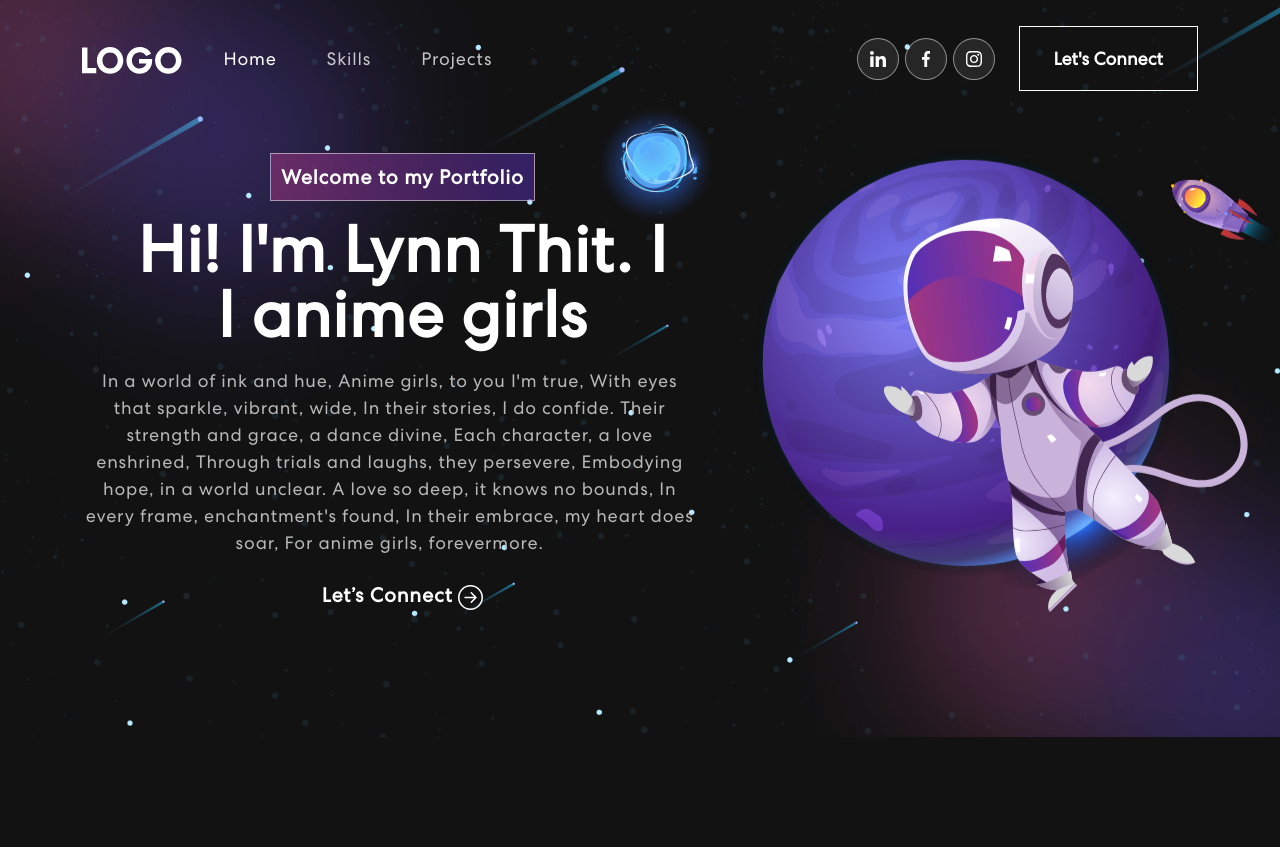
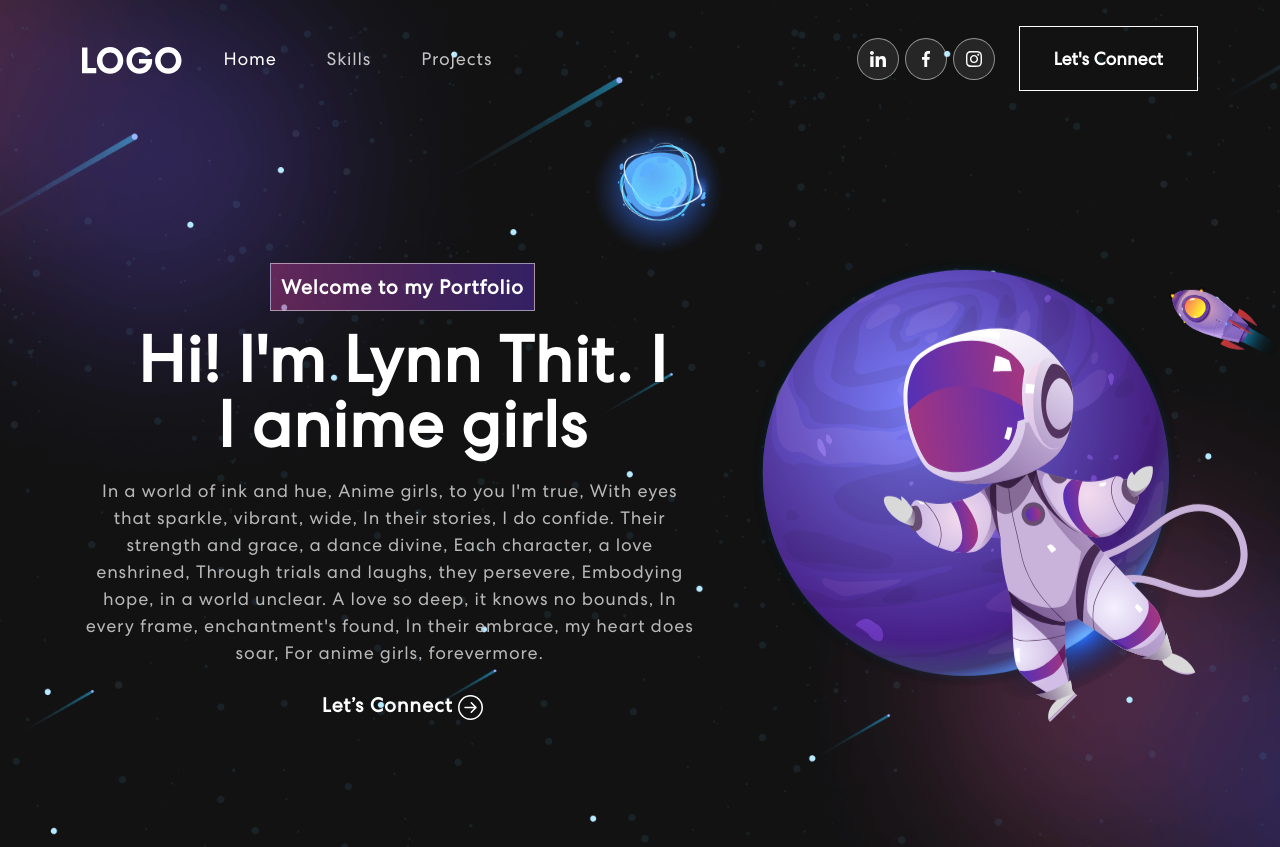
Before and after one commit to LynnT-2003/My-Portfolio-App, a React (Create React App) app in the folder my-portfolio-app/: page / in a window 1280 px wide. Before the commit the page ends 800 px from the top, so only its background shows below. Built offline with nearby package versions, Linux system fonts and the light colour scheme.

Commit message:
updated padding for .banner

```diff
--- a/my-portfolio-app/src/App.css
+++ b/my-portfolio-app/src/App.css
@@ -205,7 +205,7 @@ nav.navbar .navbar-toggler[aria-expanded="true"] .navbar-toggler-icon {
 /* Banner CSS */
 .banner {
   margin-top: 0;
-  padding: 150px 0 100px 0;
+  padding: 260px 0 100px 0;
   background-image: url('./assets/img/banner-bg.png');
   background-position: top center;
   background-size: cover;
```
